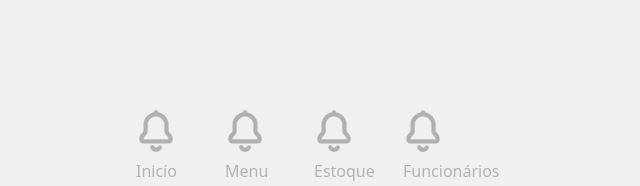
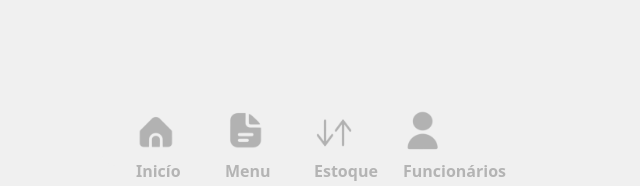
Before and after one commit to SA-SmartTrain/SA-SmartTrain, a PHP site: page /public/pagina_inicial.html in a window 1280 px wide. Shown: the part 633-819 px from the top of the page, without its empty margins (339-979 px from the left). Run offline with PHP 8.4, Linux system fonts and the light colour scheme.

Commit message:
updating menu bar

```diff
--- a/public/pagina_inicial.html
+++ b/public/pagina_inicial.html
@@ -51,21 +51,21 @@
                 </div>
                 <div class="container-menu-bar">
                     <div class="sections-menu-bar" id="press-effect">
-                        <img src="/src/assets/images/notifications.png" alt="">
+                        <img src="/src/assets/images/inicio-bar.png" alt="">
                         <div id="incio">
                             <span>Inicío</span>
                         </div>
                     </div>
                     <div class="sections-menu-bar" id="press-effect">
-                        <img src="/src/assets/images/notifications.png" alt="">
+                        <img src="/src/assets/images/menu-bar.png" alt="">
                         <span>Menu</span>
                     </div>
                     <div class="sections-menu-bar" id="press-effect">
-                        <img src="/src/assets/images/notifications.png" alt="">
+                        <img src="/src/assets/images/estoque-bar.png" alt="">
                         <span>Estoque</span>
                     </div>
                     <div class="sections-menu-bar" id="press-effect">
-                        <img src="/src/assets/images/notifications.png" alt="">
+                        <img src="/src/assets/images/funcionarios-bar.png" alt="">
                         <span>Funcionários</span>
                     </div>
                 </div>
--- a/style/pagina_inicial.css
+++ b/style/pagina_inicial.css
@@ -89,6 +89,7 @@ h1{
     position: relative;
     left: 5px;
     font-family: system-ui, -apple-system, BlinkMacSystemFont, 'Segoe UI', Roboto, Oxygen, Ubuntu, Cantarell, 'Open Sans', 'Helvetica Neue', sans-serif;
+    font-weight: 600;
 }
 
 .container-menu-bar img {
```
Also changed, not shown: src/assets/images/estoque-bar.png (added), src/assets/images/funcionarios-bar.png (added), src/assets/images/inicio-bar.png (added), src/assets/images/menu-bar.png (added).
